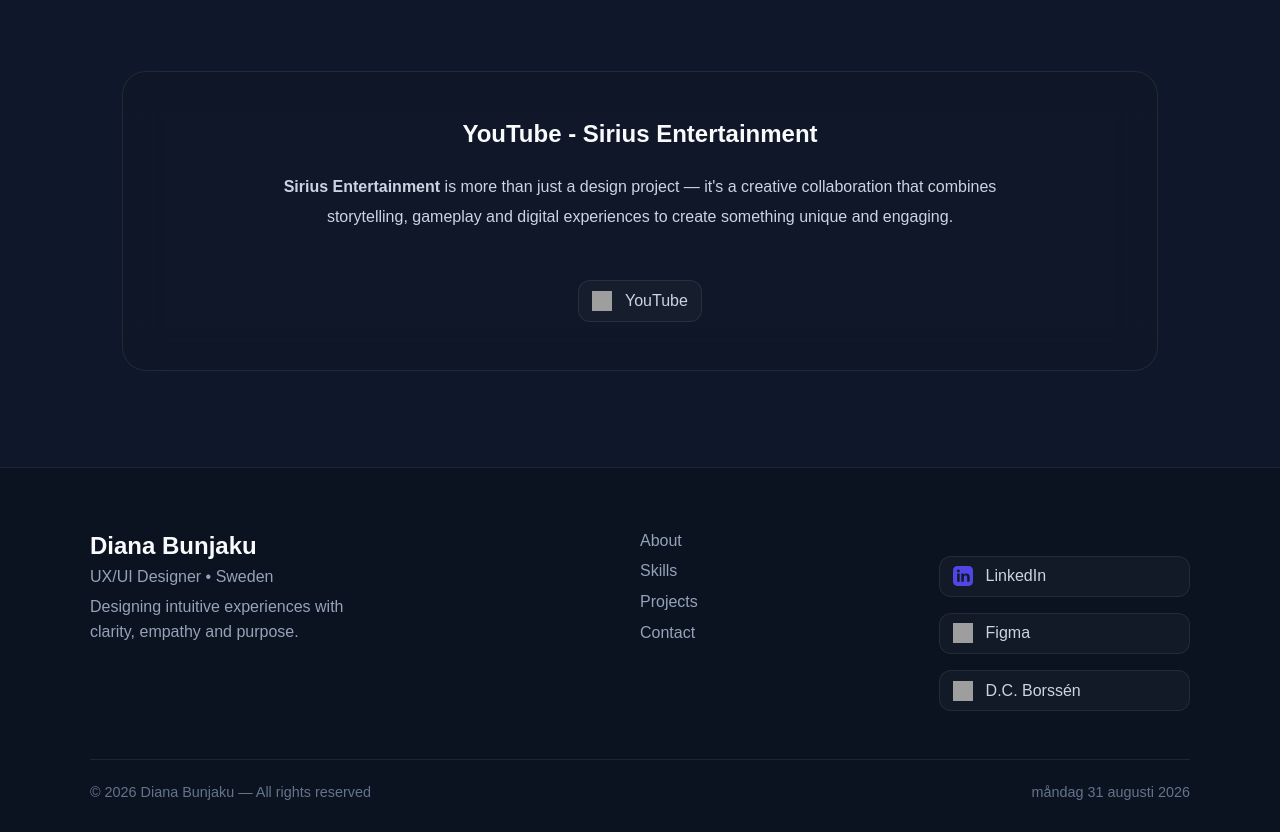
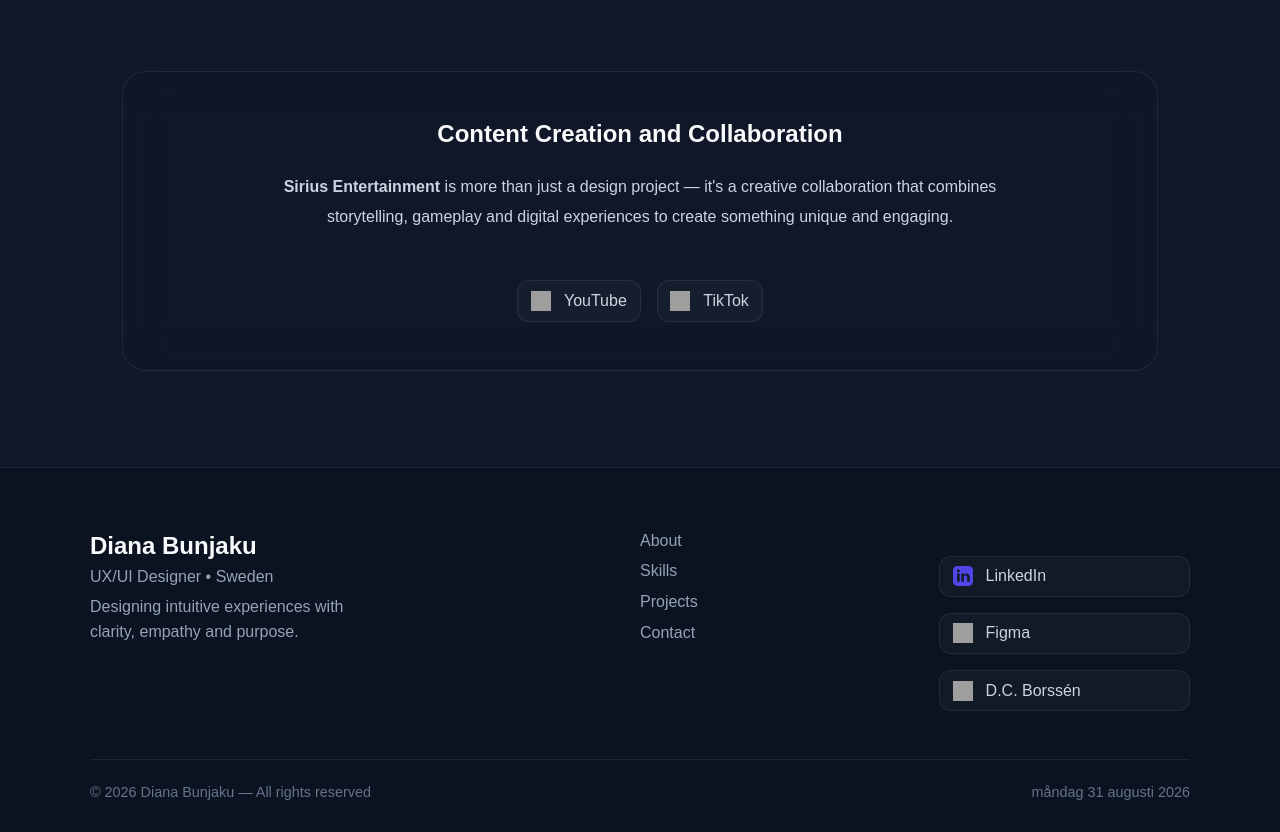
Before and after one commit to CleoB666/portfolio, a plain HTML site: page projects/project-4.html in a window 1280 px wide. Shown: the part 6520-7352 px from the top of the page. Drawn offline with Linux system fonts and the light colour scheme; grey boxes are pictures that could not be loaded.

Commit message:
update
tiktok

```diff
--- a/projects/project-4.html
+++ b/projects/project-4.html
@@ -276,7 +276,7 @@
 <div class="creative-content">
 
 <h2>
-YouTube - Sirius Entertainment
+Content Creation and Collaboration
 </h2>
 
 <p class="creative-text">
@@ -290,6 +290,11 @@ YouTube - Sirius Entertainment
 <a class="social-link" href="https://www.youtube.com/@SiriusEntertainment-k7o">
 <img src="https://cdn.simpleicons.org/youtube/4F46E5" alt="YouTube icon">
 <span>YouTube</span>
+</a>
+
+<a class="social-link" href="https://www.tiktok.com/@SiriusEntertainment777">
+<img src="https://cdn.simpleicons.org/tiktok/4F46E5" alt="TikTok icon">
+<span>TikTok</span>
 </a>
 
 </div>
```
